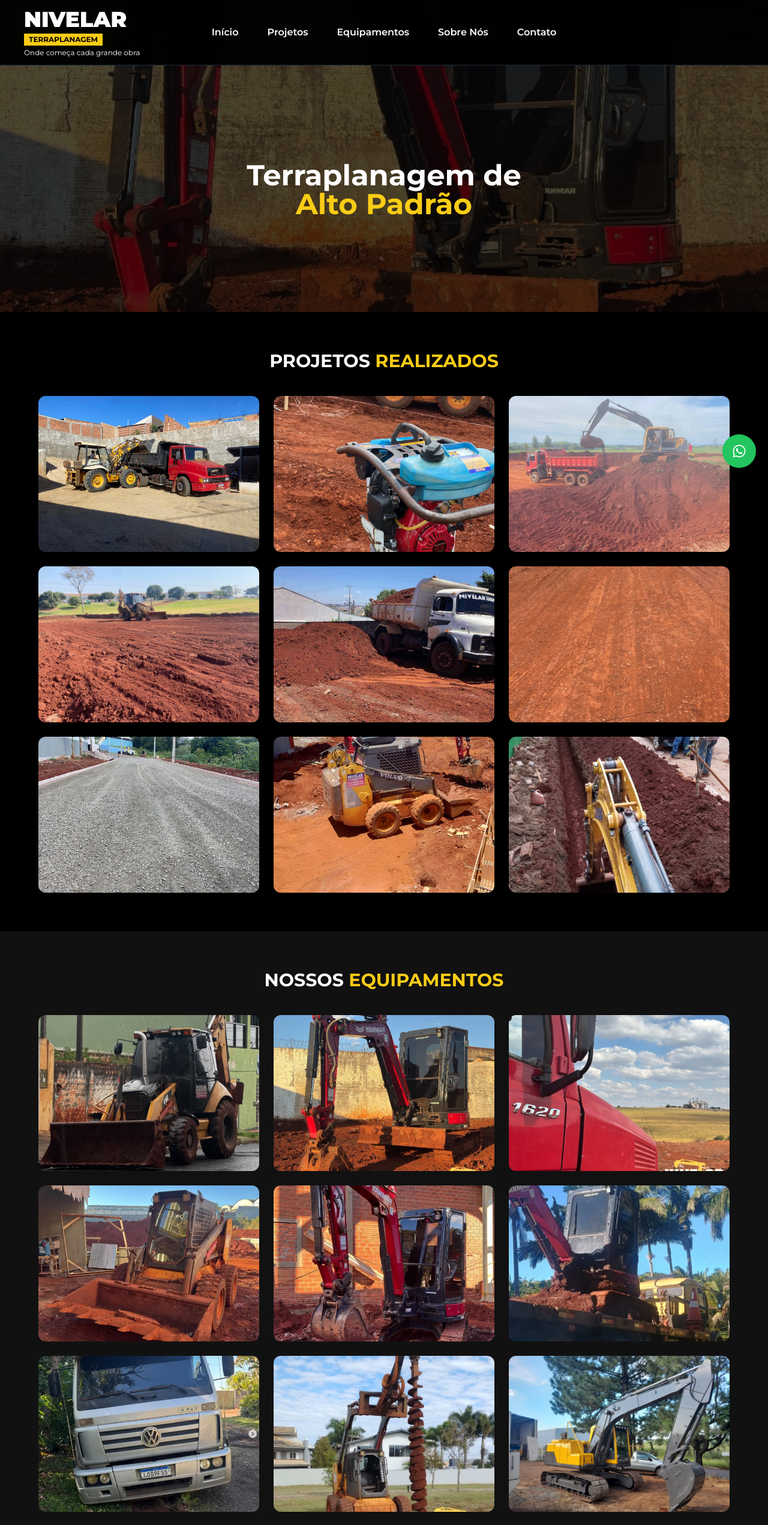
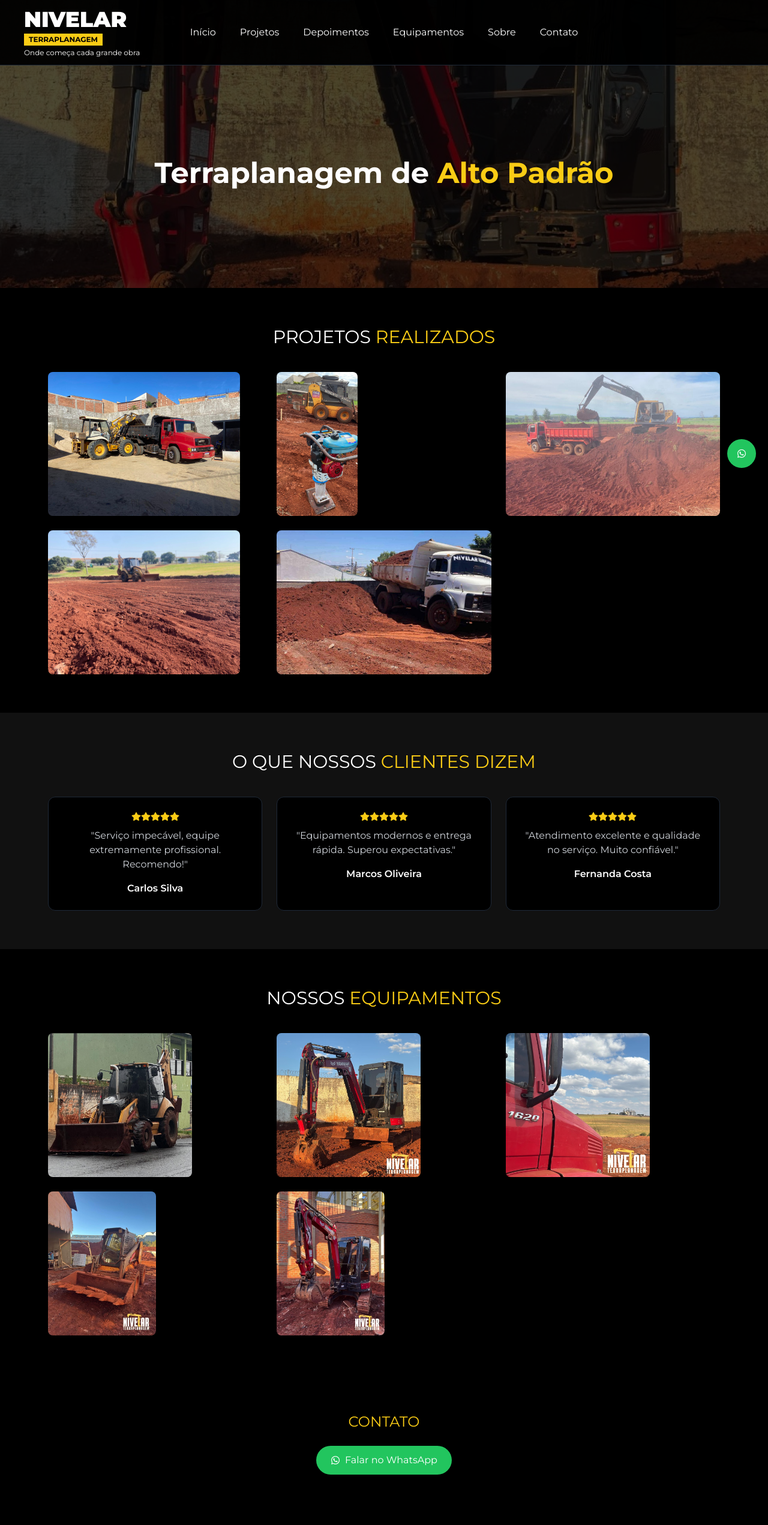
Before and after one commit to emanueldomingues/site-nivelar, a Next.js app: page / in a window 1280 px wide. Shown: the top 2542 px of the page at 60% size. Built offline with nearby package versions, Linux system fonts and the light colour scheme.

Commit message:
seção de depoimentos adicionada

```diff
--- a/app/page.tsx
+++ b/app/page.tsx
@@ -1,7 +1,7 @@
 "use client";
 
 import { useState, useEffect } from "react";
-import { FaWhatsapp } from "react-icons/fa";
+import { FaWhatsapp, FaStar } from "react-icons/fa";
 
 export default function Home() {
   const [current, setCurrent] = useState(0);
@@ -20,11 +20,6 @@ export default function Home() {
     "/images/equipamentos/maquina3.jpg",
     "/images/equipamentos/maquina4.jpg",
     "/images/equipamentos/maquina5.jpg",
-    "/images/equipamentos/maquina6.jpg",
-    "/images/equipamentos/maquina7.jpg",
-    "/images/equipamentos/maquina8.jpg",
-    "/images/equipamentos/maquina9.jpg",
-    "/images/equipamentos/maquina10.jpg",
   ];
 
   const projetos = [
@@ -33,10 +28,21 @@ export default function Home() {
     "/images/projetos/projeto3.jpg",
     "/images/projetos/projeto4.jpg",
     "/images/projetos/projeto5.jpg",
-    "/images/projetos/projeto6.jpg",
-    "/images/projetos/projeto7.jpg",
-    "/images/projetos/projeto8.jpg",
-    "/images/projetos/projeto9.jpg",
+  ];
+
+  const depoimentos = [
+    {
+      nome: "Carlos Silva",
+      texto: "Serviço impecável, equipe extremamente profissional. Recomendo!",
+    },
+    {
+      nome: "Marcos Oliveira",
+      texto: "Equipamentos modernos e entrega rápida. Superou expectativas.",
+    },
+    {
+      nome: "Fernanda Costa",
+      texto: "Atendimento excelente e qualidade no serviço. Muito confiável.",
+    },
   ];
 
   useEffect(() => {
@@ -47,55 +53,50 @@ export default function Home() {
   }, []);
 
   return (
-    <div className="bg-black text-white overflow-x-hidden">
+    <div className="bg-black text-white">
 
       {/* HEADER */}
-      <header className="fixed top-0 w-full bg-black/95 backdrop-blur z-50 border-b border-gray-800">
+      <header className="fixed top-0 w-full bg-black/95 z-50 border-b border-gray-800">
         <div className="flex items-center justify-between px-4 md:px-10 py-3 relative">
 
-          {/* LOGO */}
-          <div className="flex flex-col leading-tight">
+          <div className="flex flex-col">
             <h1 className="text-2xl md:text-4xl font-black">NIVELAR</h1>
-            <span className="bg-yellow-400 text-black text-[10px] md:text-xs px-2 py-0.5 mt-1 font-bold w-fit">
+            <span className="bg-yellow-400 text-black text-xs px-2 py-0.5 mt-1 font-bold w-fit">
               TERRAPLANAGEM
             </span>
-            <span className="text-[10px] md:text-xs mt-1">
+            <span className="text-xs mt-1">
               Onde começa cada grande obra
             </span>
           </div>
 
-          {/* MENU DESKTOP */}
-          <nav className="hidden md:flex absolute left-1/2 -translate-x-1/2 gap-12 text-base font-semibold">
-            <a href="#home" className="hover:text-yellow-400">Início</a>
-            <a href="#projetos" className="hover:text-yellow-400">Projetos</a>
-            <a href="#equipamentos" className="hover:text-yellow-400">Equipamentos</a>
-            <a href="#sobre" className="hover:text-yellow-400">Sobre Nós</a>
-            <a href="#contato" className="hover:text-yellow-400">Contato</a>
+          <nav className="hidden md:flex absolute left-1/2 -translate-x-1/2 gap-10">
+            <a href="#home">Início</a>
+            <a href="#projetos">Projetos</a>
+            <a href="#depoimentos">Depoimentos</a>
+            <a href="#equipamentos">Equipamentos</a>
+            <a href="#sobre">Sobre</a>
+            <a href="#contato">Contato</a>
           </nav>
 
-          {/* BOTÃO MOBILE */}
-          <button
-            onClick={() => setMenuOpen(!menuOpen)}
-            className="md:hidden text-xl"
-          >
+          <button onClick={() => setMenuOpen(!menuOpen)} className="md:hidden">
             ☰
           </button>
         </div>
 
-        {/* MENU MOBILE */}
         {menuOpen && (
-          <div className="md:hidden bg-black border-t border-gray-800 flex flex-col items-center py-6 gap-6 text-lg">
-            <a href="#home" onClick={() => setMenuOpen(false)}>Início</a>
-            <a href="#projetos" onClick={() => setMenuOpen(false)}>Projetos</a>
-            <a href="#equipamentos" onClick={() => setMenuOpen(false)}>Equipamentos</a>
-            <a href="#sobre" onClick={() => setMenuOpen(false)}>Sobre Nós</a>
-            <a href="#contato" onClick={() => setMenuOpen(false)}>Contato</a>
+          <div className="md:hidden flex flex-col items-center gap-4 py-4 bg-black">
+            <a href="#home">Início</a>
+            <a href="#projetos">Projetos</a>
+            <a href="#depoimentos">Depoimentos</a>
+            <a href="#equipamentos">Equipamentos</a>
+            <a href="#sobre">Sobre</a>
+            <a href="#contato">Contato</a>
           </div>
         )}
       </header>
 
       {/* HERO */}
-      <section id="home" className="h-[60vh] md:h-[65vh] pt-28 relative flex items-center justify-center">
+      <section id="home" className="h-[60vh] pt-24 relative flex items-center justify-center">
         {heroImages.map((img, i) => (
           <div
             key={i}
@@ -105,136 +106,78 @@ export default function Home() {
             style={{ backgroundImage: `url(${img})` }}
           />
         ))}
-
         <div className="absolute inset-0 bg-black/70" />
-
-        <h2 className="relative text-2xl md:text-5xl font-bold text-center px-4">
-          Terraplanagem de <br />
-          <span className="text-yellow-400">Alto Padrão</span>
+        <h2 className="relative text-3xl md:text-5xl font-bold text-center">
+          Terraplanagem de <span className="text-yellow-400">Alto Padrão</span>
         </h2>
       </section>
 
       {/* PROJETOS */}
-      <section id="projetos" className="py-16 px-4 md:px-6 text-center">
-        <h2 className="text-2xl md:text-3xl font-bold mb-10">
+      <section id="projetos" className="py-16 text-center">
+        <h2 className="text-2xl md:text-3xl mb-10">
           PROJETOS <span className="text-yellow-400">REALIZADOS</span>
         </h2>
 
-        <div className="grid grid-cols-1 sm:grid-cols-2 md:grid-cols-3 gap-6 max-w-6xl mx-auto">
+        <div className="grid md:grid-cols-3 gap-6 px-4 max-w-6xl mx-auto">
           {projetos.map((img, i) => (
-            <img
-              key={i}
-              src={img}
-              onClick={() => setZoomImg(img)}
-              className="rounded-xl object-cover h-[220px] md:h-[260px] w-full cursor-pointer hover:scale-105 transition"
-            />
+            <img key={i} src={img} className="rounded-lg h-[240px] object-cover" />
+          ))}
+        </div>
+      </section>
+
+      {/* DEPOIMENTOS */}
+      <section id="depoimentos" className="py-16 bg-[#111] text-center">
+        <h2 className="text-2xl md:text-3xl mb-10">
+          O QUE NOSSOS <span className="text-yellow-400">CLIENTES DIZEM</span>
+        </h2>
+
+        <div className="grid md:grid-cols-3 gap-6 px-4 max-w-6xl mx-auto">
+          {depoimentos.map((dep, i) => (
+            <div key={i} className="bg-black p-6 rounded-xl border border-gray-800">
+
+              <div className="flex justify-center mb-3 text-yellow-400">
+                {[...Array(5)].map((_, i) => (
+                  <FaStar key={i} />
+                ))}
+              </div>
+
+              <p className="text-gray-300 mb-4">"{dep.texto}"</p>
+
+              <span className="font-semibold text-white">{dep.nome}</span>
+            </div>
           ))}
         </div>
       </section>
 
       {/* EQUIPAMENTOS */}
-      <section id="equipamentos" className="py-16 px-4 md:px-6 text-center bg-[#111]">
-        <h2 className="text-2xl md:text-3xl font-bold mb-10">
+      <section id="equipamentos" className="py-16 text-center">
+        <h2 className="text-2xl md:text-3xl mb-10">
           NOSSOS <span className="text-yellow-400">EQUIPAMENTOS</span>
         </h2>
 
-        <div className="grid grid-cols-1 sm:grid-cols-2 md:grid-cols-3 gap-6 max-w-6xl mx-auto">
+        <div className="grid md:grid-cols-3 gap-6 px-4 max-w-6xl mx-auto">
           {equipamentos.map((img, i) => (
-            <img
-              key={i}
-              src={img}
-              onClick={() => setZoomImg(img)}
-              className="rounded-xl object-cover h-[220px] md:h-[260px] w-full cursor-pointer hover:scale-105 transition"
-            />
+            <img key={i} src={img} className="rounded-lg h-[240px] object-cover" />
           ))}
         </div>
       </section>
 
-      {/* SOBRE */}
-      <section id="sobre" className="py-16 px-4 md:px-6 text-center bg-[#0d0d0d]">
-        <h2 className="text-2xl md:text-3xl font-bold mb-6">
-          SOBRE <span className="text-yellow-400">NÓS</span>
-        </h2>
+      {/* CONTATO */}
+      <section id="contato" className="py-16 text-center">
+        <h2 className="text-2xl text-yellow-400 mb-6">CONTATO</h2>
 
-        <div className="max-w-3xl mx-auto text-gray-300 text-sm md:text-lg leading-relaxed">
-          <p className="mb-4">
-            A <span className="text-white font-semibold">Nivelar Terraplanagem</span> nasceu com um propósito claro: dar início a grandes projetos com qualidade, precisão e responsabilidade.
-          </p>
-
-          <p className="mb-4">
-            Nosso trabalho vai muito além de movimentar terra — nós preparamos o terreno para que sonhos se tornem realidade.
-            É por isso que nosso slogan, <span className="text-yellow-400 font-semibold">“Onde começa cada grande obra”</span>, representa exatamente o que fazemos todos os dias.
-          </p>
-
-          <p>
-            Acreditamos que um bom começo define todo o resultado final — e é nesse início que fazemos a diferença.
-          </p>
-        </div>
+        <a
+          href="https://wa.me/5543998061421"
+          className="bg-green-500 px-6 py-3 rounded-full inline-flex items-center gap-2"
+        >
+          <FaWhatsapp /> Falar no WhatsApp
+        </a>
       </section>
 
-      {/* CONTATO */}
-      <section id="contato" className="py-16 px-4 md:px-6 bg-black">
-        <h2 className="text-2xl md:text-3xl font-bold text-center mb-10 text-yellow-400">
-          CONTATO
-        </h2>
-
-        <div className="grid grid-cols-1 md:grid-cols-2 gap-10 items-center max-w-6xl mx-auto">
-
-          <iframe
-            src="https://www.google.com/maps?q=Av.+Antônio+Raminelli,+857,+Cambé&output=embed"
-            className="w-full h-[350px] md:h-[520px] rounded-xl"
-          />
-
-          <div className="space-y-5 text-sm md:text-base">
-
-            <p className="text-gray-300">📍 Av. Antônio Raminelli, 857 - Cambé</p>
-
-            {[
-              ["Fernando", "5543998061421"],
-              ["Anderson", "5543999520213"],
-              ["Valéria", "5543996281826"],
-            ].map(([nome, numero]) => (
-              <a
-                key={numero}
-                href={`https://wa.me/${numero}`}
-                target="_blank"
-                className="flex items-center gap-3 hover:text-yellow-400 transition"
-              >
-                <div className="bg-green-500 p-2 rounded-full text-white text-lg">
-                  <FaWhatsapp />
-                </div>
-                {nome}
-              </a>
-            ))}
-
-            <a
-              href="https://instagram.com/terraplanagem.nivelar"
-              target="_blank"
-              className="flex items-center gap-3 hover:text-yellow-400 transition"
-            >
-              <img src="/icons/instagram.svg" className="w-7 h-7" />
-              @terraplanagem.nivelar
-            </a>
-
-          </div>
-        </div>
-      </section>
-
-      {/* ZOOM */}
-      {zoomImg && (
-        <div
-          onClick={() => setZoomImg(null)}
-          className="fixed inset-0 bg-black/90 flex items-center justify-center z-50"
-        >
-          <img src={zoomImg} className="max-h-[90%] max-w-[90%] rounded-lg" />
-        </div>
-      )}
-
-      {/* WHATS FIXO */}
+      {/* BOTÃO FIXO */}
       <a
         href="https://wa.me/5543998061421"
-        target="_blank"
-        className="fixed bottom-5 right-5 bg-green-500 p-4 rounded-full text-white text-2xl shadow-lg hover:scale-110 transition"
+        className="fixed bottom-5 right-5 bg-green-500 p-4 rounded-full text-white"
       >
         <FaWhatsapp />
       </a>
```
